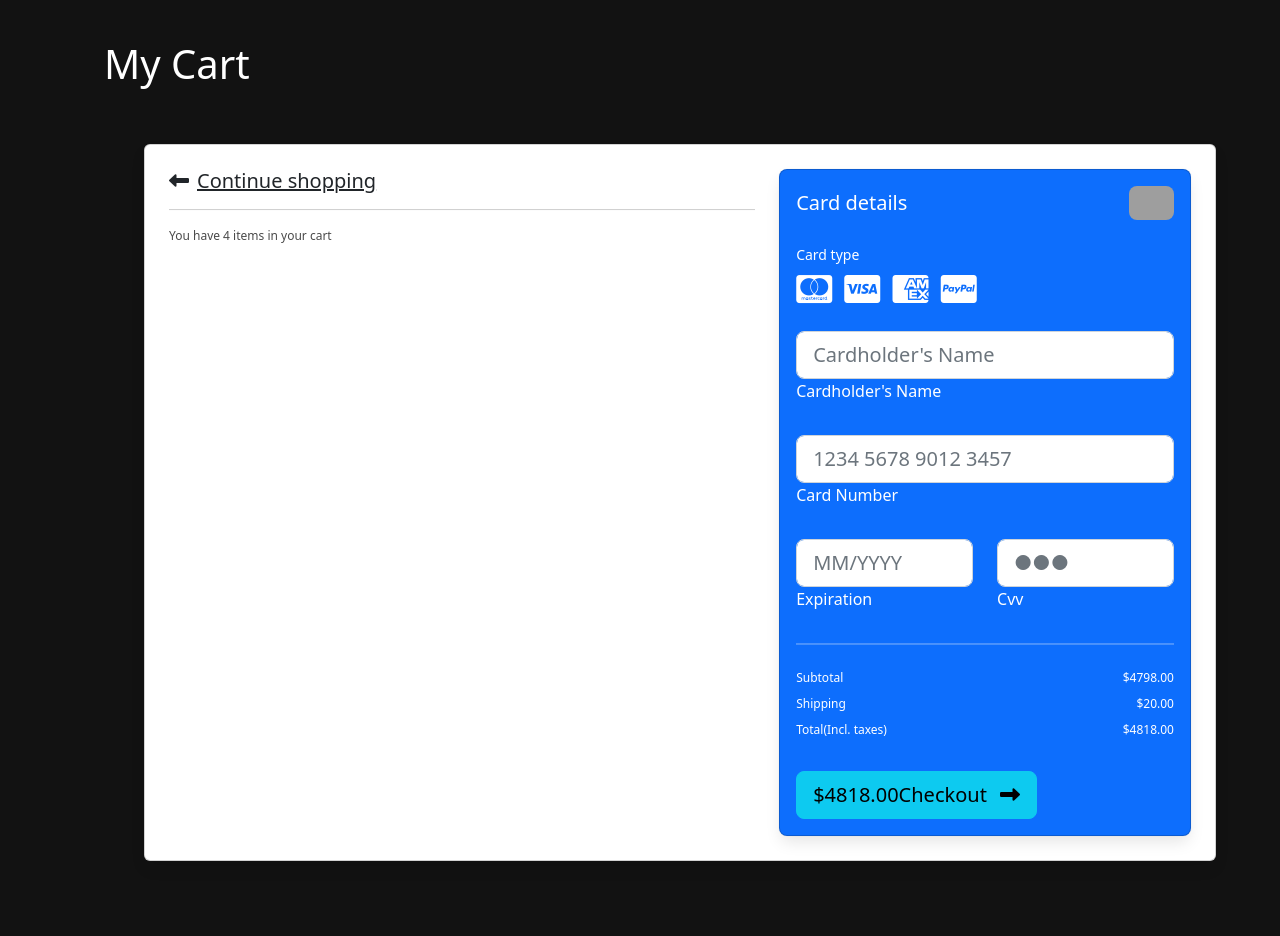
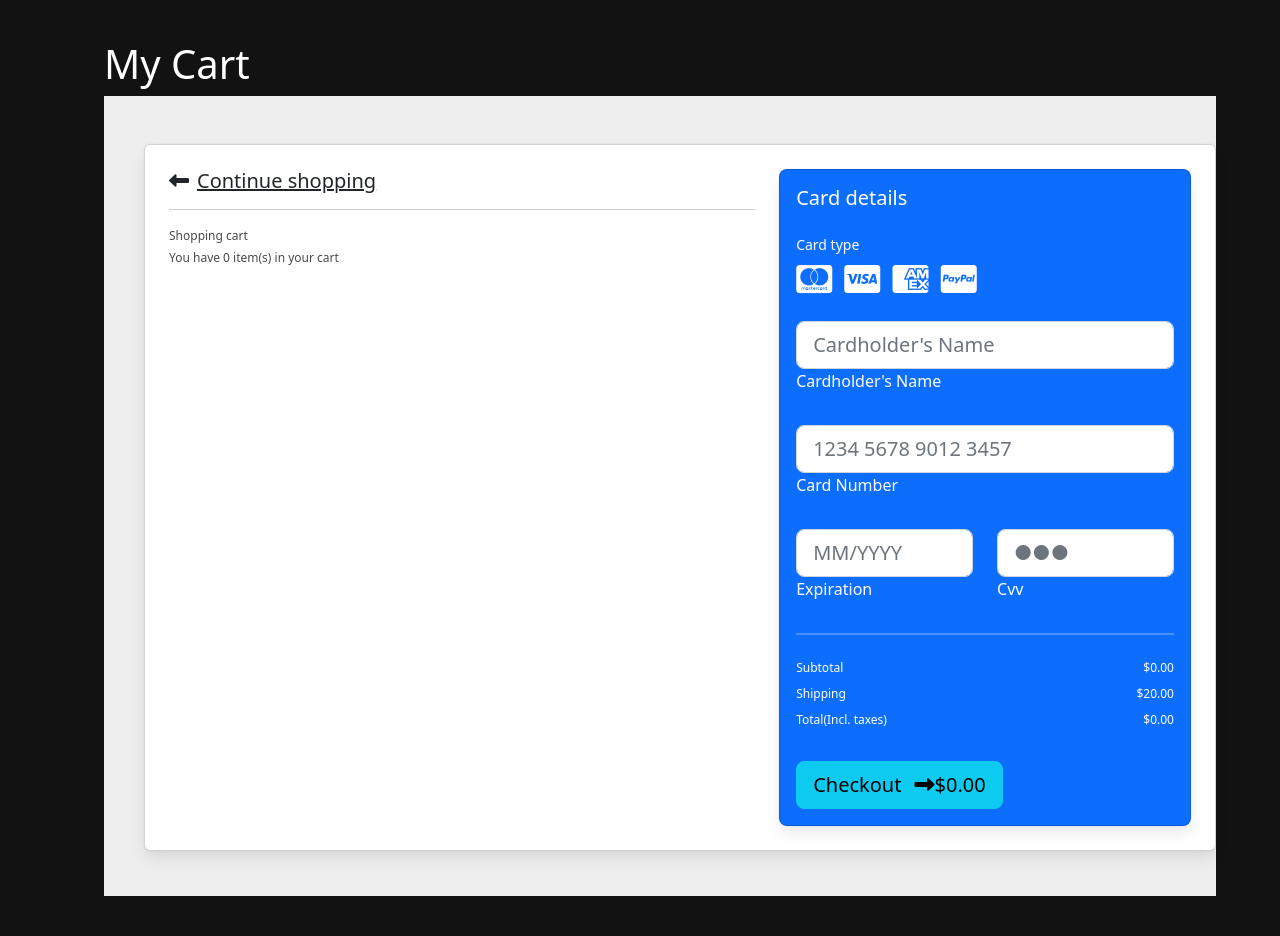
Before and after one commit to Candyce10/jess_shop, a Django app: page /cart/ in a window 1280 px wide. Shown: the part 72-1008 px from the top of the page. Run offline with Django 4.2, Linux system fonts and the light colour scheme; some libraries are stand-ins or nearby versions; grey boxes are pictures that could not be loaded.

Commit message:
cart has dynamic functionality

```diff
--- a/main_app/templates/cart.html
+++ b/main_app/templates/cart.html
@@ -4,7 +4,9 @@
 {% block content %}
 <h1>My Cart</h1>
 
-<section class="h-100 h-custom" >
+
+
+<section class="h-100 h-custom" style="background-color: #eee;">
   <div class="container py-5 h-100">
     <div class="row d-flex justify-content-center align-items-center h-100">
       <div class="col">
@@ -14,18 +16,19 @@
             <div class="row">
 
               <div class="col-lg-7">
-                  <h5 class="mb-3"><a href="/products" class="text-body"><i
+                <h5 class="mb-3"><a href="#!" class="text-body"><i
                       class="fas fa-long-arrow-alt-left me-2"></i>Continue shopping</a></h5>
                 <hr>
 
                 <div class="d-flex justify-content-between align-items-center mb-4">
                   <div>
-                      <p class="mb-0">You have 4 items in your cart</p>
+                    <p class="mb-1">Shopping cart</p>
+                    <p class="mb-0">You have {{order.get_cart_items}} item(s) in your cart</p>
                   </div>
 
                 </div>
+                {% for item in items %}
 
-                  {% for item in items %}
                 <div class="card mb-3">
                   <div class="card-body">
                     <div class="d-flex justify-content-between">
@@ -33,11 +36,10 @@
                         <div>
                           <img
                             src="{{item.product.img}}"
-                              class="img-fluid rounded-3" alt="Shopping item" style="width: 65px;">
+                            class="img-fluid rounded-3" alt="{{item.product.name}}" style="width: 65px;">
                         </div>
                         <div class="ms-3">
                           <h5>{{item.product.name}}</h5>
-
                         </div>
                       </div>
                       <div class="d-flex flex-row align-items-center">
@@ -45,25 +47,25 @@
                           <h5 class="fw-normal mb-0">{{item.quantity}}</h5>
                         </div>
                         <div style="width: 80px;">
-                            <h5 class="mb-0">${{item.product.price|floatformat:2}}</h5>
+                          <h5 class="mb-0">${{item.get_total|floatformat:2}}</h5>
                         </div>
                         <a href="#!" style="color: #cecece;"><i class="fas fa-trash-alt"></i></a>
                       </div>
                     </div>
                   </div>
                 </div>
-                {% endfor%}
-                </div>
+
+                {% endfor %}
 
 
+              </div>
               <div class="col-lg-5">
 
                 <div class="card bg-primary text-white rounded-3">
                   <div class="card-body">
                     <div class="d-flex justify-content-between align-items-center mb-4">
                       <h5 class="mb-0">Card details</h5>
-                        <img src="https://mdbcdn.b-cdn.net/img/Photos/Avatars/avatar-6.webp"
-                          class="img-fluid rounded-3" style="width: 45px;" alt="Avatar">
+
                     </div>
 
                     <p class="small mb-2">Card type</p>
@@ -111,7 +113,7 @@
 
                     <div class="d-flex justify-content-between">
                       <p class="mb-2">Subtotal</p>
-                        <p class="mb-2">$4798.00</p>
+                      <p class="mb-2">${{order.get_cart_subtotal|floatformat:2}}</p>
                     </div>
 
                     <div class="d-flex justify-content-between">
@@ -121,13 +123,12 @@
 
                     <div class="d-flex justify-content-between mb-4">
                       <p class="mb-2">Total(Incl. taxes)</p>
-                        <p class="mb-2">$4818.00</p>
+                      <p class="mb-2">${{order.get_cart_total|floatformat:2}}</p>
                     </div>
 
                     <button type="button" class="btn btn-info btn-block btn-lg">
                       <div class="d-flex justify-content-between">
-                          <span>$4818.00</span>
-                          <span>Checkout <i class="fas fa-long-arrow-alt-right ms-2"></i></span>
+                        <span>  Checkout <i class="fas fa-long-arrow-alt-right ms-2"></i></span><span> ${{order.get_cart_total|floatformat:2}} </span>
                       </div>
                     </button>
 
@@ -144,4 +145,7 @@
     </div>
   </div>
 </section>
+
+
+
 {% endblock %}
--- a/main_app/views.py
+++ b/main_app/views.py
@@ -53,5 +53,17 @@ def cart(request):
         items = order.orderproduct_set.all()
     else:
         items = []
-    context = {'items':items}
+        order = {'get_cart_total': 0, 'get_cart_items': 0, 'get_cart_subtotal': 0}
+    context = {'items':items, 'order':order}
     return render(request, "cart.html", context)
+
+def checkout(request):
+    if request.user.is_authenticated:
+        customer = request.user.customer
+        order, created = Order.objects.get_or_create(customer=customer, complete=False)
+        items = order.orderproduct_set.all()
+    else:
+        items = []
+        order = {'get_cart_total': 0, 'get_cart_items': 0, 'get_cart_subtotal': 0}
+    context = {'items':items, 'order':order}
+    return render(request, "cart.html", context)
```
Also changed, not shown: main_app/models.py (+24 -1 lines), main_app/templates/checkout.html (added). Lines whose indentation alone changed are shown as unchanged.
